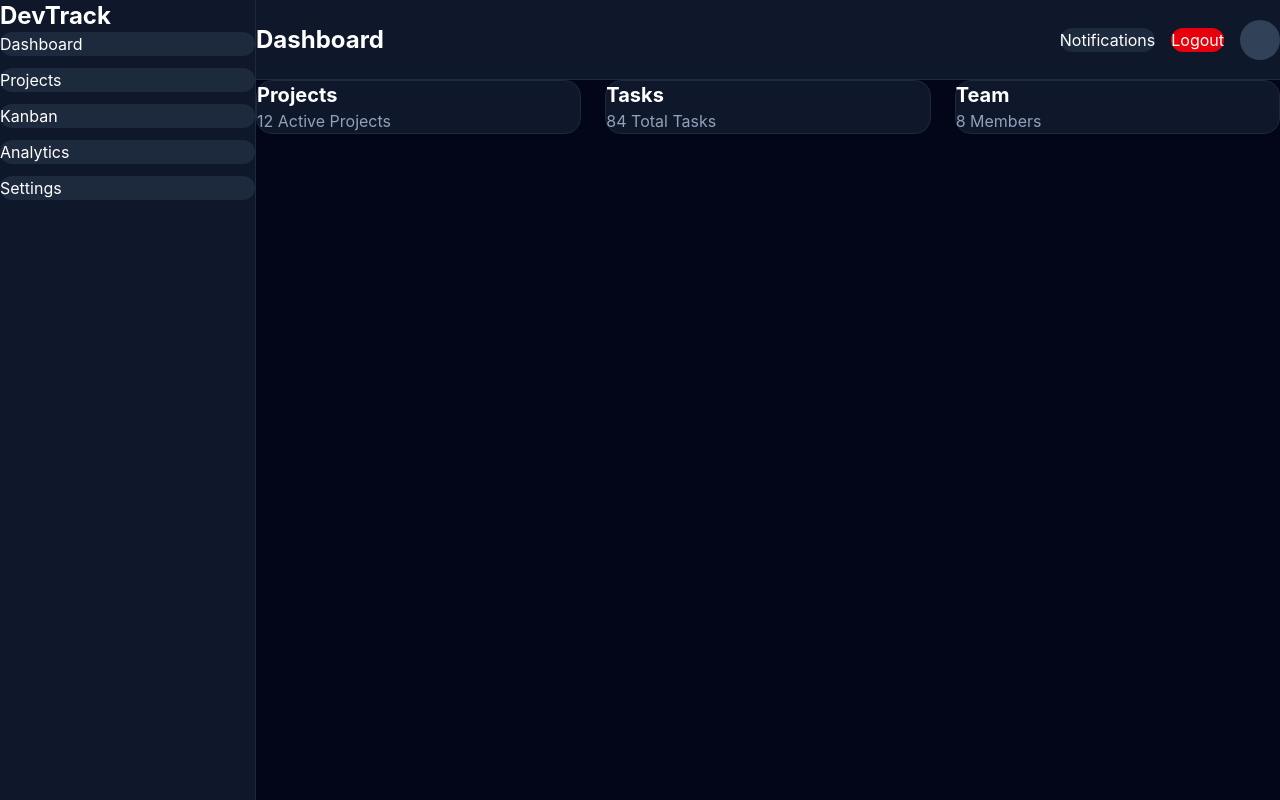
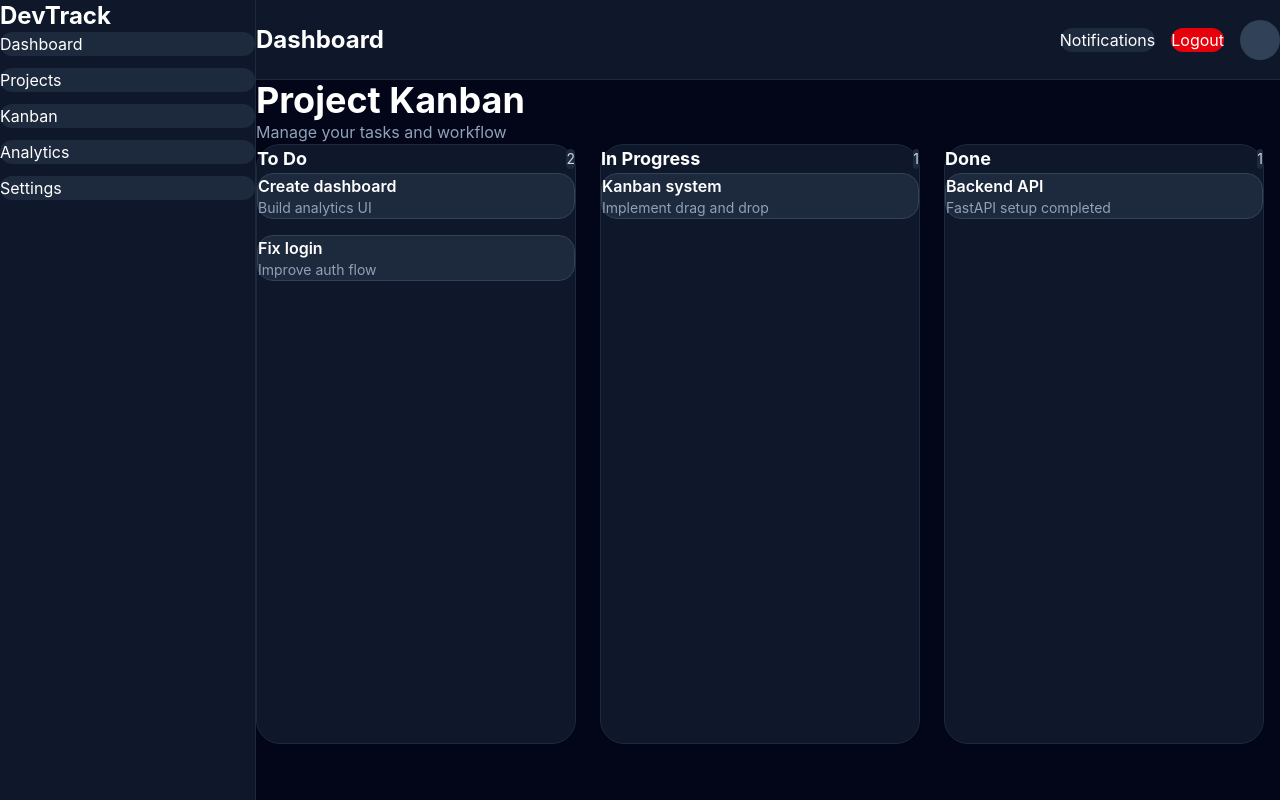
Before and after one commit to Laila-dAM/DevTrack, a React app in the folder frontend/: page / in a window 1280 px wide. Built offline with nearby package versions, Linux system fonts and the light colour scheme; sample sign-in values are in the browser's storage; the HTML template or start-up script is replaced by a standard one.

Commit message:
feat: create Kanban board interface

```diff
--- a/frontend/package.json
+++ b/frontend/package.json
@@ -10,6 +10,7 @@
     "preview": "vite preview"
   },
   "dependencies": {
+    "@dnd-kit/core": "^6.3.1",
     "axios": "^1.16.1",
     "react": "^19.2.6",
     "react-dom": "^19.2.6",
--- a/frontend/src/App.jsx
+++ b/frontend/src/App.jsx
@@ -1,39 +1,20 @@
 import Layout from './components/layout/Layout'
+import KanbanBoard from './components/kanban/KanbanBoard'
 
 export default function App() {
   return (
     <Layout>
-      <div className="grid grid-cols-3 gap-6">
-        <div className="bg-slate-900 p-6 rounded-2xl border border-slate-800">
-          <h3 className="text-xl font-bold mb-2">
-            Projects
-          </h3>
+      <div className="mb-8">
+        <h1 className="text-4xl font-bold text-white">
+          Project Kanban
+        </h1>
 
-          <p className="text-slate-400">
-            12 Active Projects
-          </p>
-        </div>
+        <p className="text-slate-400 mt-2">
+          Manage your tasks and workflow
+        </p>
+      </div>
 
-        <div className="bg-slate-900 p-6 rounded-2xl border border-slate-800">
-          <h3 className="text-xl font-bold mb-2">
-            Tasks
-          </h3>
-
-          <p className="text-slate-400">
-            84 Total Tasks
-          </p>
-        </div>
-
-        <div className="bg-slate-900 p-6 rounded-2xl border border-slate-800">
-          <h3 className="text-xl font-bold mb-2">
-            Team
-          </h3>
-
-          <p className="text-slate-400">
-            8 Members
-          </p>
-        </div>
-      </div>
+      <KanbanBoard />
     </Layout>
   )
 }
--- /dev/null
+++ b/frontend/src/components/kanban/KanbanBoard.jsx
@@ -0,0 +1,56 @@
+import KanbanColumn from './KanbanColumn'
+
+export default function KanbanBoard() {
+  const columns = [
+    {
+      id: 1,
+      title: 'To Do',
+      tasks: [
+        {
+          id: 1,
+          title: 'Create dashboard',
+          description: 'Build analytics UI'
+        },
+        {
+          id: 2,
+          title: 'Fix login',
+          description: 'Improve auth flow'
+        }
+      ]
+    },
+    {
+      id: 2,
+      title: 'In Progress',
+      tasks: [
+        {
+          id: 3,
+          title: 'Kanban system',
+          description: 'Implement drag and drop'
+        }
+      ]
+    },
+    {
+      id: 3,
+      title: 'Done',
+      tasks: [
+        {
+          id: 4,
+          title: 'Backend API',
+          description: 'FastAPI setup completed'
+        }
+      ]
+    }
+  ]
+
+  return (
+    <div className="flex gap-6 overflow-x-auto pb-4">
+      {columns.map((column) => (
+        <KanbanColumn
+          key={column.id}
+          title={column.title}
+          tasks={column.tasks}
+        />
+      ))}
+    </div>
+  )
+}
--- /dev/null
+++ b/frontend/src/components/kanban/KanbanCard.jsx
@@ -0,0 +1,13 @@
+export default function KanbanCard({ task }) {
+  return (
+    <div className="bg-slate-800 border border-slate-700 rounded-2xl p-4 cursor-pointer hover:border-blue-500 transition">
+      <h3 className="font-semibold text-white">
+        {task.title}
+      </h3>
+
+      <p className="text-slate-400 text-sm mt-2">
+        {task.description}
+      </p>
+    </div>
+  )
+}
--- /dev/null
+++ b/frontend/src/components/kanban/KanbanColumn.jsx
@@ -0,0 +1,26 @@
+import KanbanCard from './KanbanCard'
+
+export default function KanbanColumn({ title, tasks }) {
+  return (
+    <div className="bg-slate-900 border border-slate-800 rounded-3xl p-5 w-80 min-h-[600px]">
+      <div className="flex items-center justify-between mb-5">
+        <h2 className="font-bold text-lg text-white">
+          {title}
+        </h2>
+
+        <span className="bg-slate-800 text-slate-300 text-sm px-3 py-1 rounded-full">
+          {tasks.length}
+        </span>
+      </div>
+
+      <div className="flex flex-col gap-4">
+        {tasks.map((task) => (
+          <KanbanCard
+            key={task.id}
+            task={task}
+          />
+        ))}
+      </div>
+    </div>
+  )
+}
```
Also changed, not shown: 1 other file (tests, documents, lock files or other folders).
